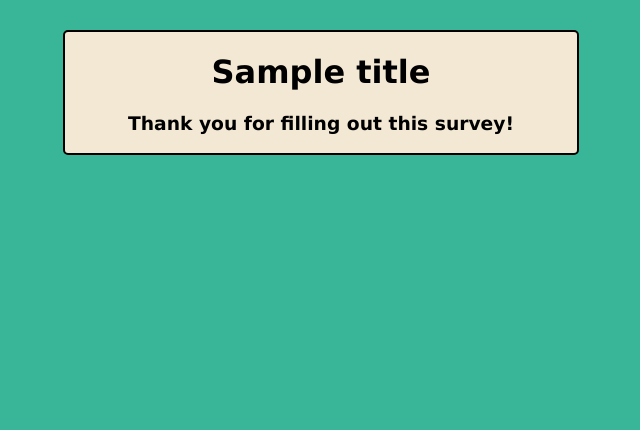
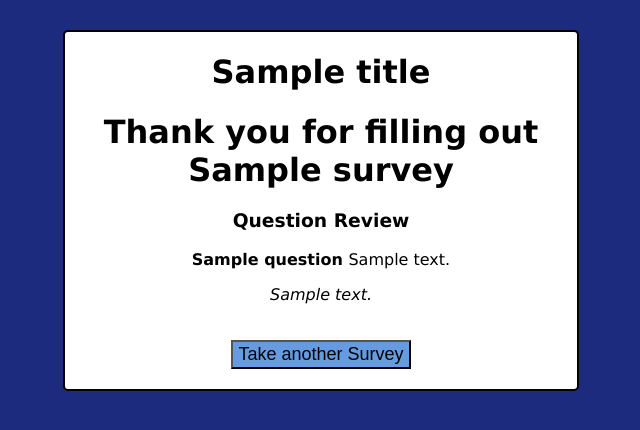
Before and after one commit to Belytha/flask-survery, a Flask app: template templates/thankyou.html in a window 1280 px wide. Shown: the top 430 px of the page, without its empty margins (319-959 px from the left). Run offline with Flask 3, Linux system fonts and the light colour scheme; the template is opened without the code that fills it: most values are stand-ins (such as "Sample title", 1, 10 or a date in 2020).

Commit message:
added multiple surveys to choose from, allow comments for questions, and added question review page

```diff
--- a/app.py
+++ b/app.py
@@ -1,47 +1,85 @@
-from flask import Flask, render_template, request, redirect, flash
-from surveys import satisfaction_survey
+from flask import Flask, render_template, request, redirect, flash, session
+from surveys import surveys
 
 app = Flask(__name__)
 app.config['SECRET_KEY'] = "idklol"
 
 responses = []
-survey = satisfaction_survey
+
+@app.route("/choose")
+def choose_survey():
+    return render_template("choose.html", survey_names = surveys.keys())
+
+@app.route("/handleSurveyPick", methods=["POST"])
+def handle_survey_pick():
+    survey_name = request.form.get("survey")
+    session["survey_name"] = survey_name
+    return redirect("/")
 
 @app.route("/")
 def start_survey():
-    title = survey.title
-    instructions = survey.instructions
-    return render_template("start.html", title = title, instructions = instructions)
+    survey_name = session.get("survey_name", "satisfaction")
+    survey = surveys[survey_name]
 
-@app.route("/questions/<index>")
+    return render_template("start.html", title = survey.title, instructions = survey.instructions)
+
+@app.route("/resetSession", methods=["POST"])
+def reset_session():
+    session["responses"] = []
+    return redirect("/questions/0")
+
+@app.route("/questions/<int:index>")
 def handle_question(index):
-    index = int(index)
-    print(responses)
+    survey_name = session.get("survey_name", "satisfaction")
+    survey = surveys[survey_name]
+
+    responses = session["responses"]
+
+    print(session["responses"])
+
     #if they have finished the survey
     if len(responses) == len(survey.questions):
         return redirect("/thankyou")
     #if they are trying to access question that they're not on
     if index != len(responses):
         flash("Can't access invalid question")
+        #redirects them to correct question
         return redirect(f"/questions/{len(responses)}")
+
     question_obj = survey.questions[index]
-    question = question_obj.question
-    choices = question_obj.choices
-    return render_template("question.html", question=question, choices=choices, index=index)
+    return render_template("question.html", question=question_obj.question, choices=question_obj.choices, allow_text=question_obj.allow_text, index=index)
 
 @app.route("/answer", methods=["POST"])
 def post_answer():
-    #gets selected answer and appends it to responses
+    survey_name = session.get("survey_name", "satisfaction")
+    survey = surveys[survey_name]
+
+    #gets comment
+    comment = request.form.get("comment", "")
+    #gets selected answer
     answer = request.form.get("answer")
-    responses.append(answer)
+    #sets full answer to answer & comment dict
+    full_answer = {"answer": answer,
+                   "comment": comment}
 
-    index = int(request.form.get("index"))
+
+
+    #appends it to responses
+    responses = session["responses"]
+    responses.append(full_answer)
+    session["responses"] = responses
+
+    #if all questions are answered, redirect to thank you route
     if len(responses) == len(survey.questions):
         return redirect("/thankyou")
     else:
-        index += 1
-        return redirect(f"/questions/{str(index)}")
+        #goes to next question route
+        return redirect(f"/questions/{len(responses)}")
 
 @app.route("/thankyou")
 def thanks_you():
-    return render_template("thankyou.html")
+    survey_name = session.get("survey_name", "satisfaction")
+    survey = surveys[survey_name]
+    responses = session["responses"]
+
+    return render_template("thankyou.html", responses=responses, survey=survey, questions=survey.questions,)
--- a/static/styles.css
+++ b/static/styles.css
@@ -1,8 +1,8 @@
 html{
-    background-color: rgb(57, 182, 151);
+    background-color: rgb(28, 43, 126);
 }
 body{
-    background-color: rgb(243, 232, 211);
+    background-color: rgb(255, 255, 255);
     font-family: "Verdana";
     text-align: center;
     margin: 0;
@@ -11,7 +11,6 @@ body{
     margin: 30px auto;
     max-width: 40%;
 }
-
 
 label{
     display: block;
@@ -23,12 +22,14 @@ button{
     font-size: 18px;
     padding: 2px 5px;
     margin: 20px 0;
-    border-radius: 5px;
-
 
 }
 button:hover{
     cursor:pointer;
+}
+select, input[type=text]{
+    font-size: 18px;
+    width:fit-content;
 }
 .start{
     background-color: rgb(43, 182, 78);
@@ -36,7 +37,7 @@ button:hover{
 .start:hover{
     background-color: rgb(162, 226, 178);
 }
-.next{
+.next, .take-another{
     background-color: rgb(102, 155, 224);
 }
 .next:hover{
--- a/surveys.py
+++ b/surveys.py
@@ -48,7 +48,21 @@ personality_quiz = Survey(
     ]
 )
 
+airline_survey = Survey(
+    "Airline Airlines Survey",
+    "Please fill out a survey about your experience with us.",
+    [
+        Question("Did you enjoy your flight with Airline Airlines?"),
+        Question("Did you feel you were provided enough assistance when needed? If not, why?"),
+        Question("Did you feel safe and confortable on your flight at Airline Airlines. If not, why?",
+                 ["Yes", "No"], allow_text=True),
+        Question("How would you rate your overall experience at Airline Airlines and why?",
+                 ["Very good", "Good","Nuetral", "Bad", "Very Bad"], allow_text=True),
+    ]
+)
+
 surveys = {
-    "satisfaction": satisfaction_survey,
-    "personality": personality_quiz,
+    "Satisfaction": satisfaction_survey,
+    "Personality": personality_quiz,
+    "Airline": airline_survey,
 }
--- a/templates/question.html
+++ b/templates/question.html
@@ -14,6 +14,9 @@
     {% for choice in choices %}
     <label><input type="radio" name="answer", value={{choice}}>{{choice}}</label>
     {% endfor %}
+    {% if allow_text %}
+        <input type="text" placeholder="comments" name="comment">
+    {% endif %}
     <input type="hidden" name="index" value={{index}}>
     <button type="submit" class="next">Next</button>
 </form>
--- a/templates/start.html
+++ b/templates/start.html
@@ -4,7 +4,7 @@
 
 {% block content %}
 <h3>{{instructions}}</h3>
-<form action = "/questions/0">
+<form action = "/resetSession" method="post">
     <button class="start">Start</button>
 </form>
 {% endblock %}
--- a/templates/thankyou.html
+++ b/templates/thankyou.html
@@ -3,5 +3,10 @@
 {% block title %}Thank You!{% endblock %}
 
 {% block content %}
-<h3>Thank you for filling out this survey!</h3>
+<h1>Thank you for filling out {{survey.title}}</h1>
+<h3>Question Review</h3>
+{% for question in questions %}
+<p><b>{{question.question}}  </b>{{responses[loop.index0].get("answer")}}  <i><p>{{responses[loop.index0].get("comment")}}</p></i></p>
+{% endfor %}
+<a href="/choose"><button class="take-another">Take another Survey</button></a>
 {% endblock %}
```
Also changed, not shown: templates/choose.html (added, +13 -0 lines).
